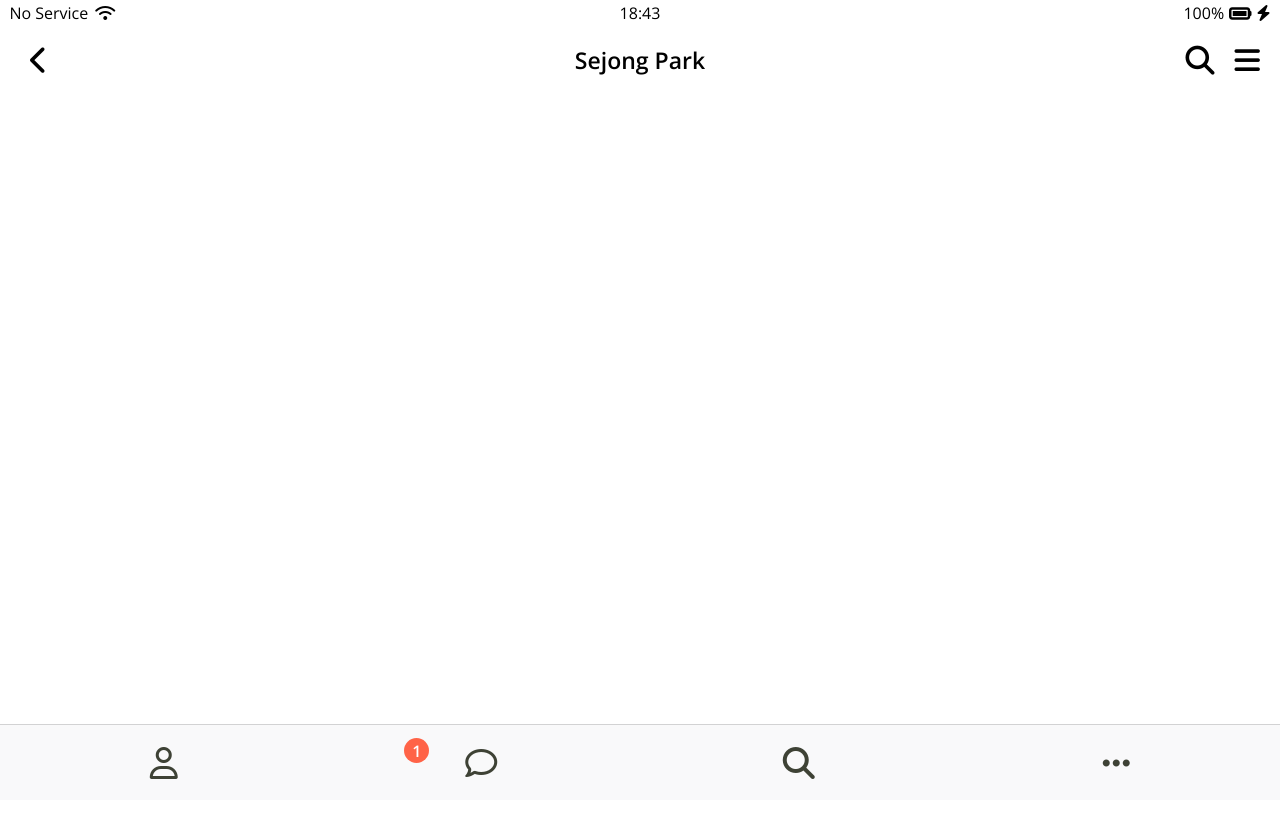
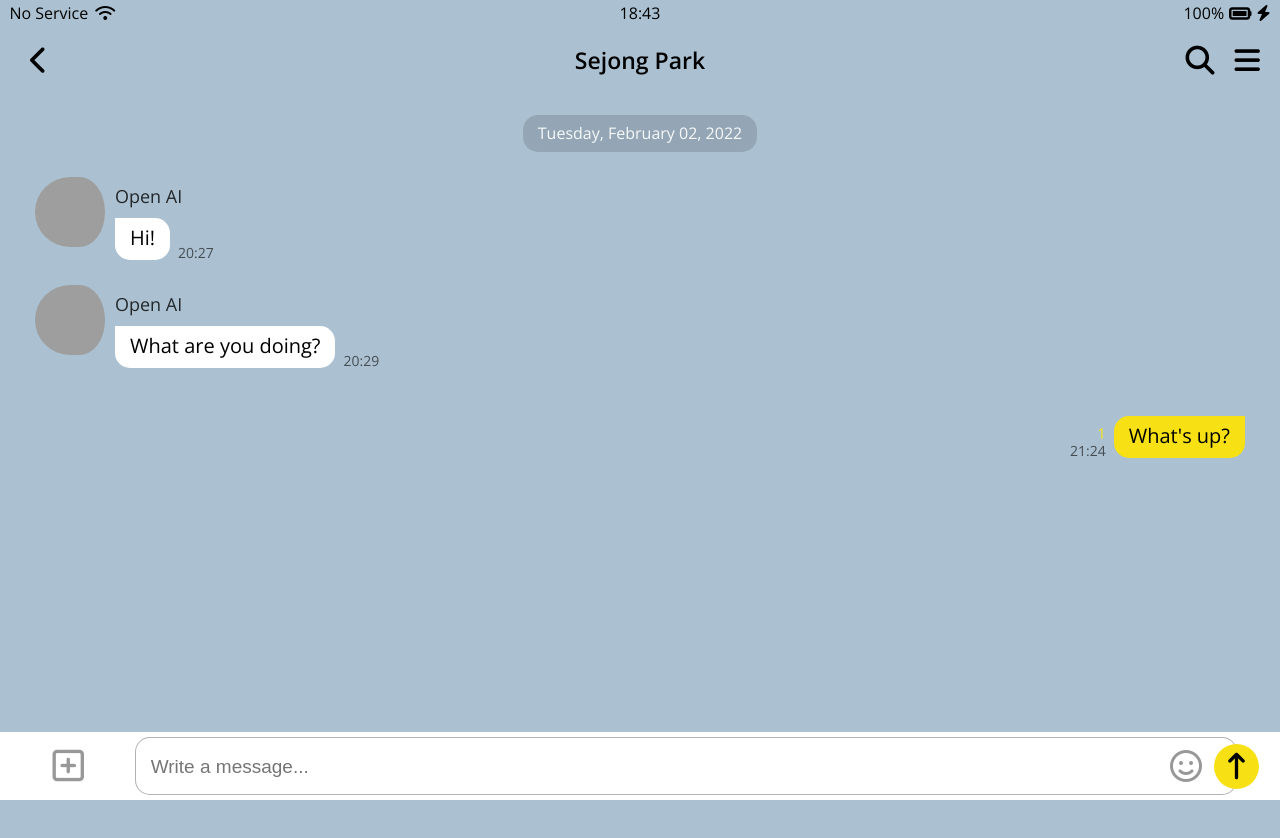
Before and after one commit to lifedesigner88/kokoa-clone-2023, a plain HTML site: page chat.html in a window 1280 px wide. Shown: the top 838 px of the page. Drawn offline with nearby package versions, Linux system fonts and the light colour scheme; grey boxes are pictures that could not be loaded.

Commit message:
End chat

```diff
--- a/chat.html
+++ b/chat.html
@@ -10,11 +10,11 @@
     <link rel="shortcut icon" sizes="16x16 32x32 64x64" href="screenshot/m.png" />
 </head>
 
-<body>
+<body id="chat-screen">
 
-    <div class="screen-box">
+    <div class="chat-screen-box">
 
-        <div class="status-bar">
+        <div class="chat-status-bar">
             <div class="status-bar__column">
                 <span>No Service</span>
                 <i class="fa-solid fa-wifi"></i>
@@ -42,11 +42,61 @@
 
     </div>
 
-    <main class="box">
+    <main class="box main-chat">
+
+        <div class="chat-timestamp">
+            Tuesday, February 02, 2022
+        </div>
+
+        <div class="message-row">
+            <img src="https://item.kakaocdn.net/do/d84248170c2c52303db27306a00fb8617f9f127ae3ca5dc7f0f6349aebcdb3c4" />
+            <div class="message-row__content">
+                <div class="message__author"> Open AI </div>
+                <div class="message__info">
+                    <sapn class="message__buble">Hi!</sapn>
+                    <sapn class="message__time">20:27</sapn>
+                </div>
+            </div>
+        </div>
+
+        <div class="message-row">
+            <img src="https://item.kakaocdn.net/do/d84248170c2c52303db27306a00fb8617f9f127ae3ca5dc7f0f6349aebcdb3c4" />
+            <div class="message-row__content">
+                <div class="message__author"> Open AI </div>
+                <div class="message__info">
+                    <sapn class="message__buble">What are you doing?</sapn>
+                    <sapn class="message__time">20:29</sapn>
+                </div>
+            </div>
+        </div>
 
 
+        <div class="message-row message-row--own">
+            <div class="message-row__content">
+                <div class="message__author">  </div>
+                <div class="message__info">
+                    <div class="time-and-not-readed">
+                    <sapn class="message__not-readed">1</sapn>
+                    <sapn class="message__time">21:24</sapn></div>
+                    <sapn class="message__buble--user">What's up?</sapn>
+                </div>
+            </div>
+        </div>
 
     </main>
+
+    <form class="reply">
+        <div class="reply__column">
+            <i class="fa-regular fa-square-plus fa-2x"></i>
+        </div>
+        <div class="reply__column">
+            <input type="text" placeholder="Write a message..." />
+            <i class="fa-regular fa-face-smile fa-2x"></i>
+            <button>
+                <i class="fa-solid fa-arrow-up-long fa-2x"></i>
+            </button>
+        </div>
+    </form>
 
 
 
@@ -57,27 +107,6 @@
 
 
 
-        <nav class="nav">
-        <ul class="nav__list">
-            <li class="nav__btn">
-                <a class="nav__link" href="friends.html">
-                    <i class="fa-regular fa-user fa-2x"></i></a>
-            </li>
-            <li class="nav__btn">
-                <a class="nav__link" href="chats.html">
-                    <span class="notification nav__notification">1</span>
-                    <i class="fa-regular fa-comment fa-2x"></i></a>
-            </li>
-            <li class="nav__btn">
-                <a class="nav__link" href="find.html">
-                    <i class="fa-solid fa-magnifying-glass fa-2x"></i></a>
-            </li>
-            <li class="nav__btn">
-                <a class="nav__link " href="more.html">
-                    <i class="fa-solid fa-ellipsis fa-2x"></i></a>
-            </li>
-        </ul>
-    </nav>
 
 
     <script src="https://kit.fontawesome.com/f34a9af7f6.js" crossorigin="anonymous"></script>
--- a/css/components/chat-screen-header.css
+++ b/css/components/chat-screen-header.css
@@ -1,3 +1,29 @@
+
+#chat-screen{
+    background-color: #abc1d1;
+    height: 1000vh;
+}
+
+
+.chat-screen-box {
+    display: block;
+    z-index: 1;
+    position:sticky;
+    top: 0px;
+    width:100%;
+    background-color:#abc1d1;
+}
+
+
+.chat-status-bar{
+    box-sizing: border-box;
+    width: 100%;
+    display: flex;
+    justify-content: center;
+    padding: 5px 3px;
+    z-index: 2;
+}
+
 
 .chat-screen-header{
     box-sizing: border-box;
@@ -7,8 +33,6 @@
     align-items: center;
     padding: 20px;
 }
-
-
 
 
 .chat-screen-header__icons {
@@ -28,22 +52,162 @@
 }
 
 
-
 .chat-screen-header__icons h1{
     font-size: 23px;
 }
+
 
 .chat-screen-header__icons i {
     font-size : 29px;
 }
 
-.margin-left20{
 
-    margin-left: 20px;
+.chat-timestamp {
+    color:white;
+    background-color:#92a4b2;
+    padding: 10px 15px 11px 15px;
+    border-radius: 15px;
+    font-size: 16px;
+    opacity: 90%;
+}
+
+
+.main-chat {
+    padding-top: 20px;
+    display:flex;
+    flex-direction: column;
+    align-items: center;
+}
+
+.message-row {
+
+    width: 100%;
+    display: flex;
+    margin: 25px 0 0px 0;
+}
+
+.message-row--own {
+    justify-content: flex-end;
+}
+
+.message-row img{
+    width:70px;
+    height: 70px;
+    border-radius: 50px;
+    padding-right: 10px;
+}
+
+.message__author {
+    padding: 10px 0 13px 0;
+    opacity: 80%;
+    font-size: 18px;
+}
+
+.message__info {
+    display:flex;
+    align-items: flex-end;
+}
+
+.message__buble {
+    background-color:white;
+    padding: 10px 15px 12px 15px;
+    border-radius: 15px;
+    border-top-left-radius: 0px;
+    font-size: 20px;
+}
+
+.time-and-not-readed{
+    display: flex;
+    flex-direction: column;
+}
+
+.message__not-readed{
+    text-align:right;
+    padding: 0 8px 3px 0;
+    font-size: 15px;
+    color:var(--yellow);
+}
+
+.message__buble--user {
+    background-color:var(--yellow);
+    padding: 10px 15px 12px 15px;
+    border-radius: 15px;
+    border-top-right-radius: 0px;
+    font-size: 20px;
+}
+
+
+.message__time {
+    opacity: 60%;
+    font-size: 14px;
+    margin: 0 8px ;
+}
+
+
+.reply {
+    box-sizing: border-box;
+    width:100%;
+    position: fixed;
+    bottom: 0;
+    background-color: white;
+    display: flex;
+    justify-content: space-between;
+    align-items: center;
+    padding: 5px;
+}
+
+.reply .reply__column:first-child {
+    text-align: center;
+    padding-right: 3px;
+    width: 10%;
+    opacity: 0.4;
+    font-size: 18px;
+}
+.reply .reply__column:last-child {
+    width: 90%;
+    position: relative;
+}
+
+
+.reply input {
+
+    height: 50px;
+    width:95%;
+    border:var(--main-border);
+    border-radius: 15px;
+    padding-left: 15px;
+    padding-top: 5px;
 
 }
-.margin-left10{
+.reply input::placeholder {
 
-    margin-left: 10px;
+    font-size: 19px;
+}
+
+.reply .reply__column:last-child button {
+
+    background-color: var(--yellow);
+    border: none;
+    border-radius: 50%;
+    position:absolute;
+    width: 45px;
+    height: 45px;
+
+    right: 16px;
+    top: 7px;
+}
+
+.reply__column button:focus,
+.reply__column button:active {
+
+    outline: none;
 
 }
+
+
+.reply .reply__column:last-child > i {
+    position:absolute;
+    right: 73px;
+    top: 13px;
+    opacity: 40%;
+}
--- a/css/components/nav-bar.css
+++ b/css/components/nav-bar.css
@@ -1,5 +1,3 @@
-
-
 
 .nav {
     box-sizing: border-box;
@@ -40,16 +38,11 @@
 
 .nav__notification {
     position:absolute;
-    left: 50px;
-    top: 13px;
+    left: 15px;
+    top: -10px;
+    font-size:16px;
  }
 
-.nav__link div {
-    width: 8px;
-    height: 8px;
-    left: 65px;
-    top: 17px;
-}
 
 .bgbold{
     background-color: #dfdfdf;
--- a/css/components/screen-header.css
+++ b/css/components/screen-header.css
@@ -1,3 +1,13 @@
+.screen-box {
+    display: block;
+    z-index: 1;
+    position:sticky;
+    top: 0px;
+    width:100%;
+    background-color:#fff;
+}
+
+
 .screen-header {
     width: 100%;
     box-sizing: border-box;
--- a/css/reset.css
+++ b/css/reset.css
@@ -80,3 +80,13 @@ a {
 .op100{
     opacity:100% !important;
 }
+
+.margin-left20{
+
+    margin-left: 20px;
+
+}
+.margin-left10{
+
+    margin-left: 10px;
+}
--- a/css/screens/friends.css
+++ b/css/screens/friends.css
@@ -1,11 +1,4 @@
-.screen-box {
-    display: block;
-    z-index: 1;
-    position:sticky;
-    top: 0px;
-    width:100%;
-    background-color:#fff;
-}
+
 
 .friends-screen__channel-header {
     position: relative;
```
Also changed, not shown: chats.html (+2 -2 lines), find.html (+4 -4 lines), friends.html (+5 -4 lines), more.html (+2 -2 lines), settings.html (+2 -2 lines).
